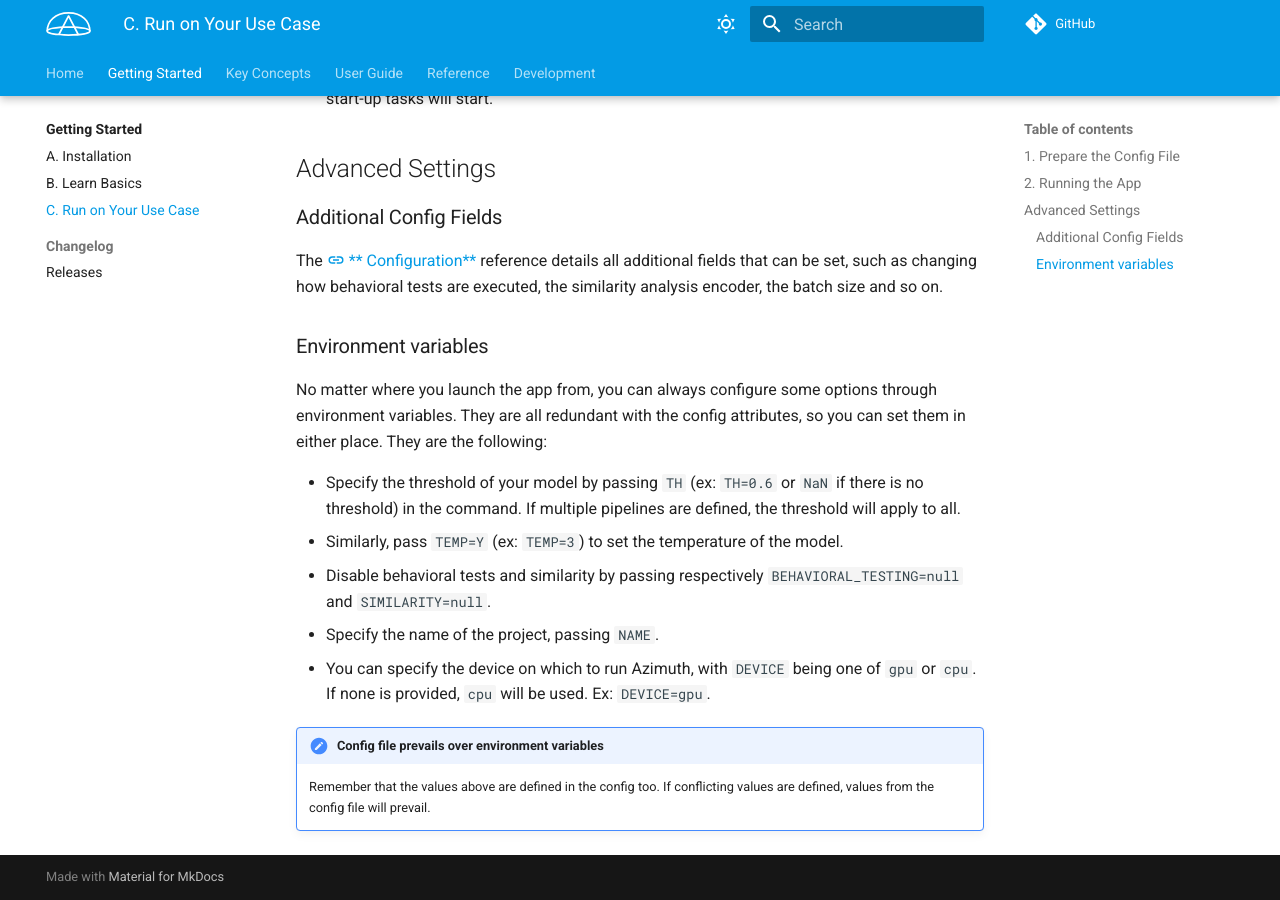
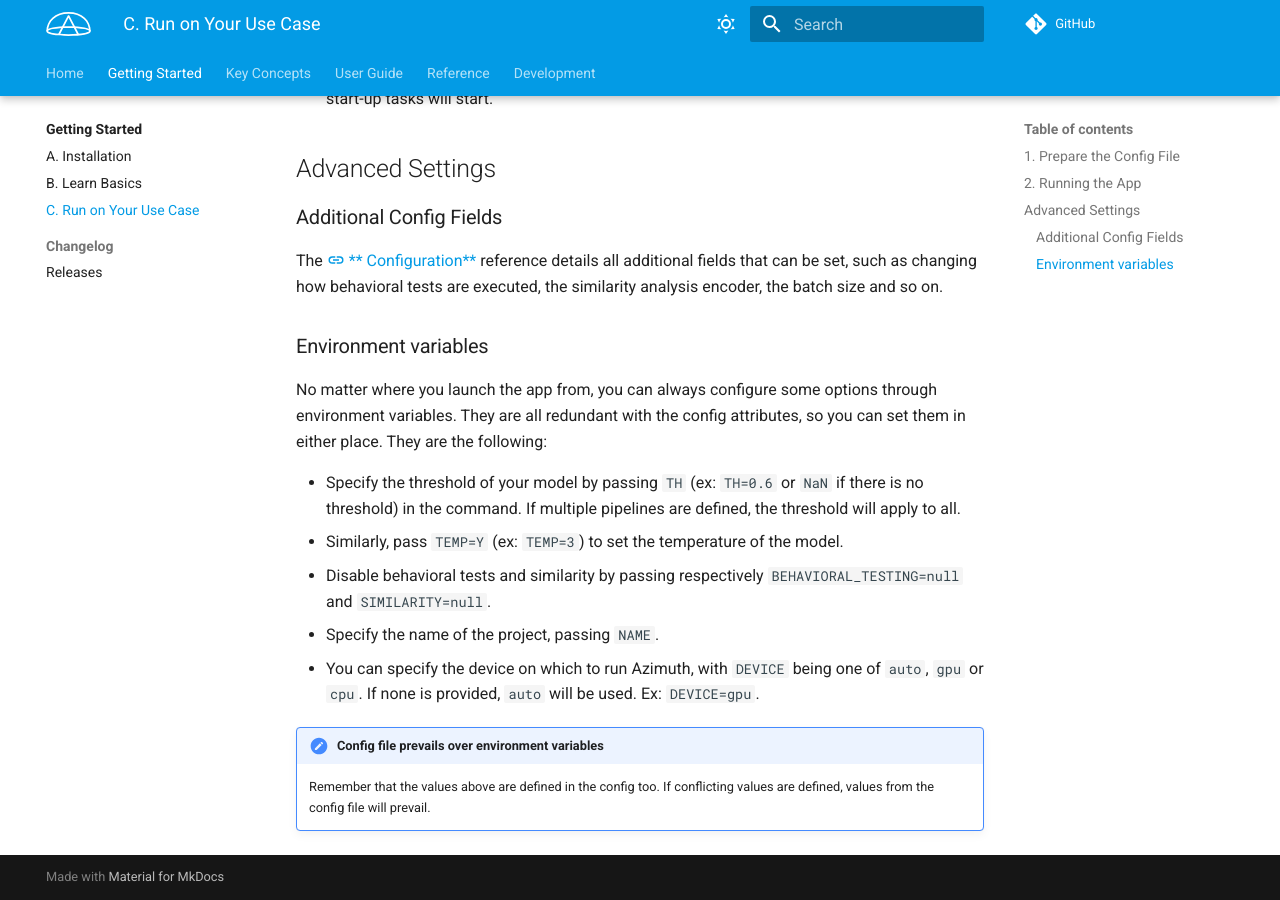
Before and after one commit to ServiceNow/azimuth, an MkDocs documentation site: the page built from docs/docs/getting-started/c-run.md, in a window 1280 px wide and 900 px high, scrolled down 2241 px. Built offline with MkDocs 1.6.1 and Material for MkDocs 9.7.7, drawn with Linux system fonts in a browser that asks for light colours; comment, search, counter and statistics services are not loaded.

Commit message:
Add auto as an option for make launch

````diff
--- a/docs/docs/getting-started/b-basics.md
+++ b/docs/docs/getting-started/b-basics.md
@@ -80,7 +80,7 @@ running a demo.
 2. Run **our dummy or full demo** (option a. or b.), based on how much time you have. If it is the
    first time that you are running the command, it will take additional time to download the Docker
    image (~15 min). If you have access to GPUs, you can add to the command `DEVICE=gpu` (default
-   is `cpu`).
+   is `auto`).
     1. If you don't have a lot of time and just want to verify your setup, you can run our dummy
        CLINC demo (~2min):
        ```
--- a/docs/docs/getting-started/c-run.md
+++ b/docs/docs/getting-started/c-run.md
@@ -129,8 +129,8 @@ They are the following:
 * Disable behavioral tests and similarity by passing respectively `BEHAVIORAL_TESTING=null` and
   `SIMILARITY=null`.
 * Specify the name of the project, passing `NAME`.
-* You can specify the device on which to run Azimuth, with `DEVICE` being one of `gpu` or `cpu`. If
-  none is provided, `cpu` will be used. Ex: `DEVICE=gpu`.
+* You can specify the device on which to run Azimuth, with `DEVICE` being one of `auto`, `gpu` or `cpu`. If
+  none is provided, `auto` will be used. Ex: `DEVICE=gpu`.
 
 !!! note "Config file prevails over environment variables"
 
````
Also changed, not shown: 2 other files.
